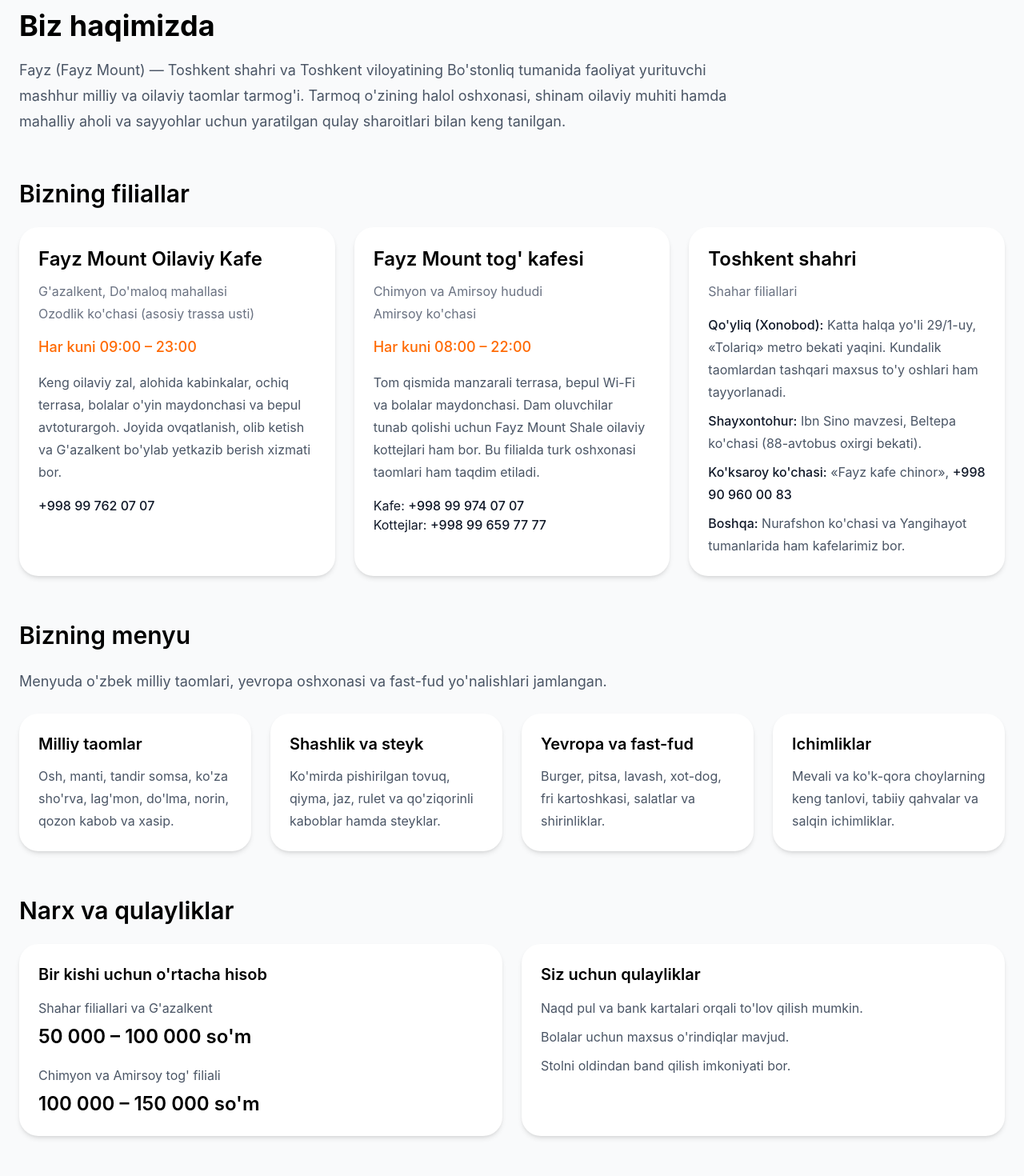
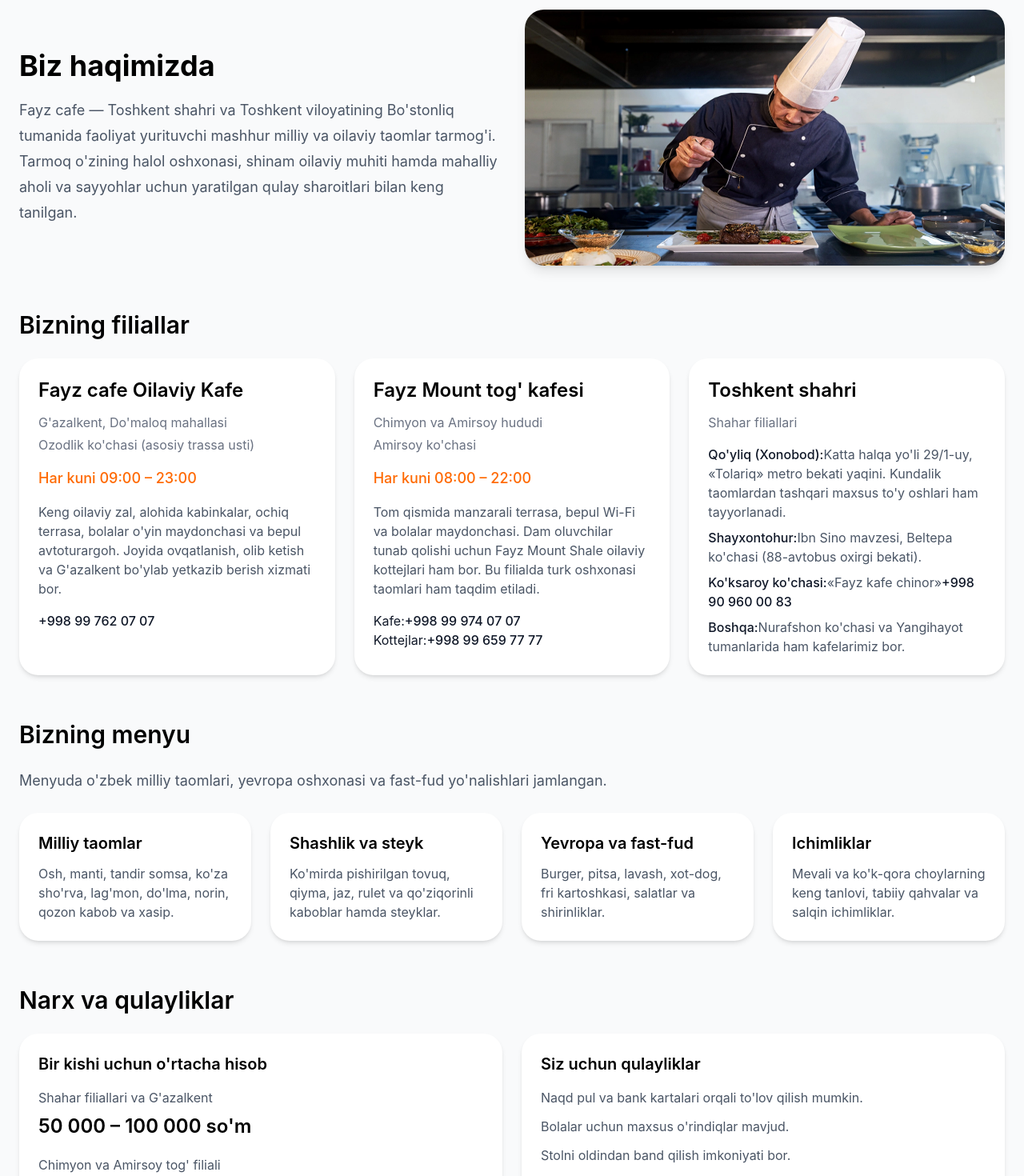
Before and after one commit to firdavsaitursunboyevai-collab/fayz, a React (Vite) app: page /about in a window 1280 px wide. Shown: the part 140-1610 px from the top of the page at 80% size. Built offline with nearby package versions, Linux system fonts and the light colour scheme.

Commit message:
Yangi o'zgarishlar qo'shildi

```diff
--- a/src/App.jsx
+++ b/src/App.jsx
@@ -2,22 +2,28 @@ import './App.css'
 import { BrowserRouter, Routes, Route } from 'react-router-dom'
 
 import Header from './components/Header/Header'
+import Footer from './components/Footer/Footer'
 import Home from './pages/Home/Home'
 import Menyuu from './pages/Menyu/Menyuu'
 import About from './pages/About/About'
 
 function App() {
   return (
+    <div className="flex min-h-screen flex-col">
       <BrowserRouter>
       <Header />
 
-      <Routes>
-        <Route path="/" element={<Home />} />
-        <Route path="/menu" element={<Menyuu />} />
+      <div className="flex-1">
+        <Routes>
+          <Route path="/" element={<Home />} />
+          <Route path="/menu" element={<Menyuu />} />
           <Route path="/about" element={<About />} />
-      </Routes>
+        </Routes>
+      </div>
 
-    </BrowserRouter>
+      <Footer />
+      </BrowserRouter>
+    </div>
   )
 }
 
--- a/src/components/Header/Header.jsx
+++ b/src/components/Header/Header.jsx
@@ -44,21 +44,21 @@ const Header = () => {
           <Link
             to="/"
             onClick={closeMenu}
-            className="rounded-lg px-4 py-3 text-gray-800 hover:bg-orange-50 hover:text-orange-500 md:px-3 md:py-2"
+            className="rounded-lg px-4 py-3 text-gray-800 hover:bg-blue-50 hover:text-blue-500 md:px-3 md:py-2"
           >
             Bosh sahifa
           </Link>
           <Link
             to="/about"
             onClick={closeMenu}
-            className="rounded-lg px-4 py-3 text-gray-800 hover:bg-orange-50 hover:text-orange-500 md:px-3 md:py-2"
+            className="rounded-lg px-4 py-3 text-gray-800 hover:bg-blue-50 hover:text-blue-500 md:px-3 md:py-2"
           >
             Biz haqimizda
           </Link>
           <Link
             to="/menu"
             onClick={closeMenu}
-            className="rounded-lg px-4 py-3 text-gray-800 hover:bg-orange-50 hover:text-orange-500 md:px-3 md:py-2"
+            className="rounded-lg px-4 py-3 text-gray-800 hover:bg-blue-50 hover:text-blue-500 md:px-3 md:py-2"
           >
             Menyu
           </Link>
--- a/src/pages/About/About.jsx
+++ b/src/pages/About/About.jsx
@@ -1,4 +1,6 @@
 import { Link } from "react-router-dom";
+import chefImg from "./chef.png";
+
 const About = () => {
   return (
     <main className="mx-auto max-w-7xl px-6 py-6">
@@ -10,109 +12,117 @@ const About = () => {
         <span className="text-gray-700">Biz haqimizda</span>
       </div>
 
-      <section className="mb-14">
-        <h1 className="mb-5 text-4xl font-bold">Biz haqimizda</h1>
+      <section className="mb-14 grid grid-cols-1 items-center gap-8 lg:grid-cols-2">
+        <div>
+          <h1 className="mb-5 text-4xl font-bold">Biz haqimizda</h1>
+          <p className="text-lg leading-8 text-gray-600">
+            Fayz cafe — Toshkent shahri va Toshkent viloyatining
+            Bo'stonliq tumanida faoliyat yurituvchi mashhur milliy va oilaviy
+            taomlar tarmog'i. Tarmoq o'zining halol oshxonasi, shinam oilaviy
+            muhiti hamda mahalliy aholi va sayyohlar uchun yaratilgan qulay
+            sharoitlari bilan keng tanilgan.
+          </p>
+        </div>
 
-        <p className="max-w-4xl text-lg leading-8 text-gray-600">
-          Fayz (Fayz Mount) — Toshkent shahri va Toshkent viloyatining
-          Bo'stonliq tumanida faoliyat yurituvchi mashhur milliy va oilaviy
-          taomlar tarmog'i. Tarmoq o'zining halol oshxonasi, shinam oilaviy
-          muhiti hamda mahalliy aholi va sayyohlar uchun yaratilgan qulay
-          sharoitlari bilan keng tanilgan.
-        </p>
+        <div className="overflow-hidden rounded-3xl shadow-lg">
+          <img
+            src={chefImg}
+            alt="Fayz Mount bosh oshpazi"
+            className="h-[320px] w-full "
+          />
+        </div>
       </section>
+
       <section className="mb-14">
         <h2 className="mb-6 text-3xl font-semibold">Bizning filiallar</h2>
-
         <div className="grid grid-cols-1 gap-6 lg:grid-cols-3">
-          <article className="rounded-3xl bg-white p-6 shadow-md hover:shadow-xl cursor-pointer">
+          <article className="cursor-pointer rounded-3xl bg-white p-6 shadow-md hover:shadow-xl">
             <h3 className="mb-3 text-2xl font-semibold">
-              Fayz Mount Oilaviy Kafe
+              Fayz cafe Oilaviy Kafe
             </h3>
             <p className="mb-1 text-gray-500">G'azalkent, Do'maloq mahallasi</p>
-            <p className="mb-4 text-gray-500">Ozodlik ko'chasi (asosiy trassa usti)</p>
-
+            <p className="mb-4 text-gray-500">
+              Ozodlik ko'chasi (asosiy trassa usti)
+            </p>
             <p className="mb-4 text-lg font-medium text-orange-500">
               Har kuni 09:00 – 23:00
             </p>
-
-            <p className="mb-4 leading-7 text-gray-600">
-              Keng oilaviy zal, alohida kabinkalar, ochiq terrasa, bolalar
-              o'yin maydonchasi va bepul avtoturargoh. Joyida ovqatlanish,
-              olib ketish va G'azalkent bo'ylab yetkazib berish xizmati bor.
+            <p className="mb-4  text-gray-600">
+              Keng oilaviy zal, alohida kabinkalar, ochiq terrasa, bolalar o'yin
+              maydonchasi va bepul avtoturargoh. Joyida ovqatlanish, olib ketish
+              va G'azalkent bo'ylab yetkazib berish xizmati bor.
             </p>
-
             <a
               href="tel:+998997620707"
-              className="font-medium text-gray-900 hover:text-orange-500 cursor-pointer"
+              className="cursor-pointer font-medium text-gray-900 hover:text-orange-500"
             >
               +998 99 762 07 07
             </a>
           </article>
 
-          <article className="rounded-3xl bg-white p-6 shadow-md hover:shadow-xl cursor-pointer">
+          <article className="cursor-pointer rounded-3xl bg-white p-6 shadow-md hover:shadow-xl">
             <h3 className="mb-3 text-2xl font-semibold">
               Fayz Mount tog' kafesi
             </h3>
             <p className="mb-1 text-gray-500">Chimyon va Amirsoy hududi</p>
             <p className="mb-4 text-gray-500">Amirsoy ko'chasi</p>
-
             <p className="mb-4 text-lg font-medium text-orange-500">
               Har kuni 08:00 – 22:00
             </p>
-
-            <p className="mb-4 leading-7 text-gray-600">
-              Tom qismida manzarali terrasa, bepul Wi-Fi va bolalar
-              maydonchasi. Dam oluvchilar tunab qolishi uchun Fayz Mount Shale
-              oilaviy kottejlari ham bor. Bu filialda turk oshxonasi taomlari
-              ham taqdim etiladi.
+            <p className="mb-4  text-gray-600">
+              Tom qismida manzarali terrasa, bepul Wi-Fi va bolalar maydonchasi.
+              Dam oluvchilar tunab qolishi uchun Fayz Mount Shale oilaviy
+              kottejlari ham bor. Bu filialda turk oshxonasi taomlari ham
+              taqdim etiladi.
             </p>
-
             <p className="text-gray-900">
-              Kafe:{" "}
+              Kafe:
               <a
                 href="tel:+998999740707"
-                className="font-medium hover:text-orange-500 cursor-pointer"
+                className="cursor-pointer font-medium hover:text-orange-500"
               >
                 +998 99 974 07 07
               </a>
             </p>
             <p className="text-gray-900">
-              Kottejlar:{" "}
+              Kottejlar:
               <a
                 href="tel:+998996597777"
-                className="font-medium hover:text-orange-500 cursor-pointer"
+                className="cursor-pointer font-medium hover:text-orange-500"
               >
                 +998 99 659 77 77
               </a>
             </p>
           </article>
 
-          <article className="rounded-3xl bg-white p-6 shadow-md hover:shadow-xl cursor-pointer">
+          <article className="cursor-pointer rounded-3xl bg-white p-6 shadow-md hover:shadow-xl">
             <h3 className="mb-3 text-2xl font-semibold">Toshkent shahri</h3>
             <p className="mb-4 text-gray-500">Shahar filiallari</p>
-
-            <p className="mb-2 leading-7 text-gray-600">
-              <span className="font-medium text-gray-900">Qo'yliq (Xonobod):</span>{" "}
-              Katta halqa yo'li 29/1-uy, «Tolariq» metro bekati yaqini. Kundalik
-              taomlardan tashqari maxsus to'y oshlari ham tayyorlanadi.
+            <p className="mb-2  text-gray-600">
+              <span className="font-medium text-gray-900">
+                Qo'yliq (Xonobod):
+              </span>
+              Katta halqa yo'li 29/1-uy, «Tolariq» metro bekati yaqini.
+              Kundalik taomlardan tashqari maxsus to'y oshlari ham tayyorlanadi.
             </p>
-            <p className="mb-2 leading-7 text-gray-600">
-              <span className="font-medium text-gray-900">Shayxontohur:</span>{" "}
+            <p className="mb-2  text-gray-600">
+              <span className="font-medium text-gray-900">Shayxontohur:</span>
               Ibn Sino mavzesi, Beltepa ko'chasi (88-avtobus oxirgi bekati).
             </p>
-            <p className="mb-2 leading-7 text-gray-600">
-              <span className="font-medium text-gray-900">Ko'ksaroy ko'chasi:</span>{" "}
-              «Fayz kafe chinor»,{" "}
+            <p className="mb-2  text-gray-600">
+              <span className="font-medium text-gray-900">
+                Ko'ksaroy ko'chasi:
+              </span>
+              «Fayz kafe chinor»
               <a
                 href="tel:+998909600083"
-                className="font-medium text-gray-900 hover:text-orange-500 cursor-pointer"
+                className="cursor-pointer font-medium text-gray-900 hover:text-orange-500"
               >
                 +998 90 960 00 83
               </a>
             </p>
-            <p className="leading-7 text-gray-600">
-              <span className="font-medium text-gray-900">Boshqa:</span>{" "}
+            <p className=" text-gray-600">
+              <span className="font-medium text-gray-900">Boshqa:</span>
               Nurafshon ko'chasi va Yangihayot tumanlarida ham kafelarimiz bor.
             </p>
           </article>
@@ -121,40 +131,35 @@ const About = () => {
 
       <section className="mb-14">
         <h2 className="mb-6 text-3xl font-semibold">Bizning menyu</h2>
-
         <p className="mb-6 max-w-4xl text-lg leading-8 text-gray-600">
           Menyuda o'zbek milliy taomlari, yevropa oshxonasi va fast-fud
           yo'nalishlari jamlangan.
         </p>
-
         <div className="grid grid-cols-1 gap-6 sm:grid-cols-2 lg:grid-cols-4">
-          <article className="rounded-3xl bg-white p-6 shadow-md hover:shadow-xl cursor-pointer">
+          <article className="cursor-pointer rounded-3xl bg-white p-6 shadow-md hover:shadow-xl">
             <h3 className="mb-3 text-xl font-semibold">Milliy taomlar</h3>
-            <p className="leading-7 text-gray-600">
+            <p className=" text-gray-600">
               Osh, manti, tandir somsa, ko'za sho'rva, lag'mon, do'lma, norin,
               qozon kabob va xasip.
             </p>
           </article>
-
-          <article className="rounded-3xl bg-white p-6 shadow-md hover:shadow-xl cursor-pointer">
+          <article className="cursor-pointer rounded-3xl bg-white p-6 shadow-md hover:shadow-xl">
             <h3 className="mb-3 text-xl font-semibold">Shashlik va steyk</h3>
-            <p className="leading-7 text-gray-600">
+            <p className=" text-gray-600">
               Ko'mirda pishirilgan tovuq, qiyma, jaz, rulet va qo'ziqorinli
               kaboblar hamda steyklar.
             </p>
           </article>
-
-          <article className="rounded-3xl bg-white p-6 shadow-md hover:shadow-xl cursor-pointer">
+          <article className="cursor-pointer rounded-3xl bg-white p-6 shadow-md hover:shadow-xl">
             <h3 className="mb-3 text-xl font-semibold">Yevropa va fast-fud</h3>
-            <p className="leading-7 text-gray-600">
+            <p className=" text-gray-600">
               Burger, pitsa, lavash, xot-dog, fri kartoshkasi, salatlar va
               shirinliklar.
             </p>
           </article>
-
-          <article className="rounded-3xl bg-white p-6 shadow-md hover:shadow-xl cursor-pointer">
+          <article className="cursor-pointer rounded-3xl bg-white p-6 shadow-md hover:shadow-xl">
             <h3 className="mb-3 text-xl font-semibold">Ichimliklar</h3>
-            <p className="leading-7 text-gray-600">
+            <p className=" text-gray-600">
               Mevali va ko'k-qora choylarning keng tanlovi, tabiiy qahvalar va
               salqin ichimliklar.
             </p>
@@ -164,23 +169,20 @@ const About = () => {
 
       <section className="mb-14">
         <h2 className="mb-6 text-3xl font-semibold">Narx va qulayliklar</h2>
-
         <div className="grid grid-cols-1 gap-6 lg:grid-cols-2">
-          <article className="rounded-3xl bg-white p-6 shadow-md hover:shadow-xl cursor-pointer">
+          <article className="cursor-pointer rounded-3xl bg-white p-6 shadow-md hover:shadow-xl">
             <h3 className="mb-4 text-xl font-semibold">
               Bir kishi uchun o'rtacha hisob
             </h3>
-
             <p className="mb-2 text-gray-600">Shahar filiallari va G'azalkent</p>
             <p className="mb-5 text-2xl font-semibold">50 000 – 100 000 so'm</p>
-
-            <p className="mb-2 text-gray-600">Chimyon va Amirsoy tog' filiali</p>
+            <p className="mb-2 text-gray-600">
+              Chimyon va Amirsoy tog' filiali
+            </p>
             <p className="text-2xl font-semibold">100 000 – 150 000 so'm</p>
           </article>
-
-          <article className="rounded-3xl bg-white p-6 shadow-md hover:shadow-xl cursor-pointer">
+          <article className="cursor-pointer rounded-3xl bg-white p-6 shadow-md hover:shadow-xl">
             <h3 className="mb-4 text-xl font-semibold">Siz uchun qulayliklar</h3>
-
             <p className="mb-3 text-gray-600">
               Naqd pul va bank kartalari orqali to'lov qilish mumkin.
             </p>
@@ -196,7 +198,6 @@ const About = () => {
 
       <section className="mb-10 rounded-3xl bg-orange-50 p-8 shadow-md">
         <h2 className="mb-3 text-2xl font-semibold">Eslatma</h2>
-
         <p className="mb-6 max-w-3xl text-lg leading-8 text-gray-600">
           Mehmonlar taomlarning mazasini, yangi yopilgan issiq nonlarni va
           oilaviy hordiq uchun qulay muhitni yuqori baholashadi. Dam olish
@@ -204,8 +205,6 @@ const About = () => {
           ko'p bo'ladi, shuning uchun joylarni oldindan band qilib qo'yishni
           tavsiya qilamiz.
         </p>
-
-
       </section>
     </main>
   );
```
Also changed, not shown: src/components/Footer/Footer.jsx (+47 -0 lines), src/pages/Home/Home.jsx (+122 -121 lines), src/pages/About/chef.png (added).
